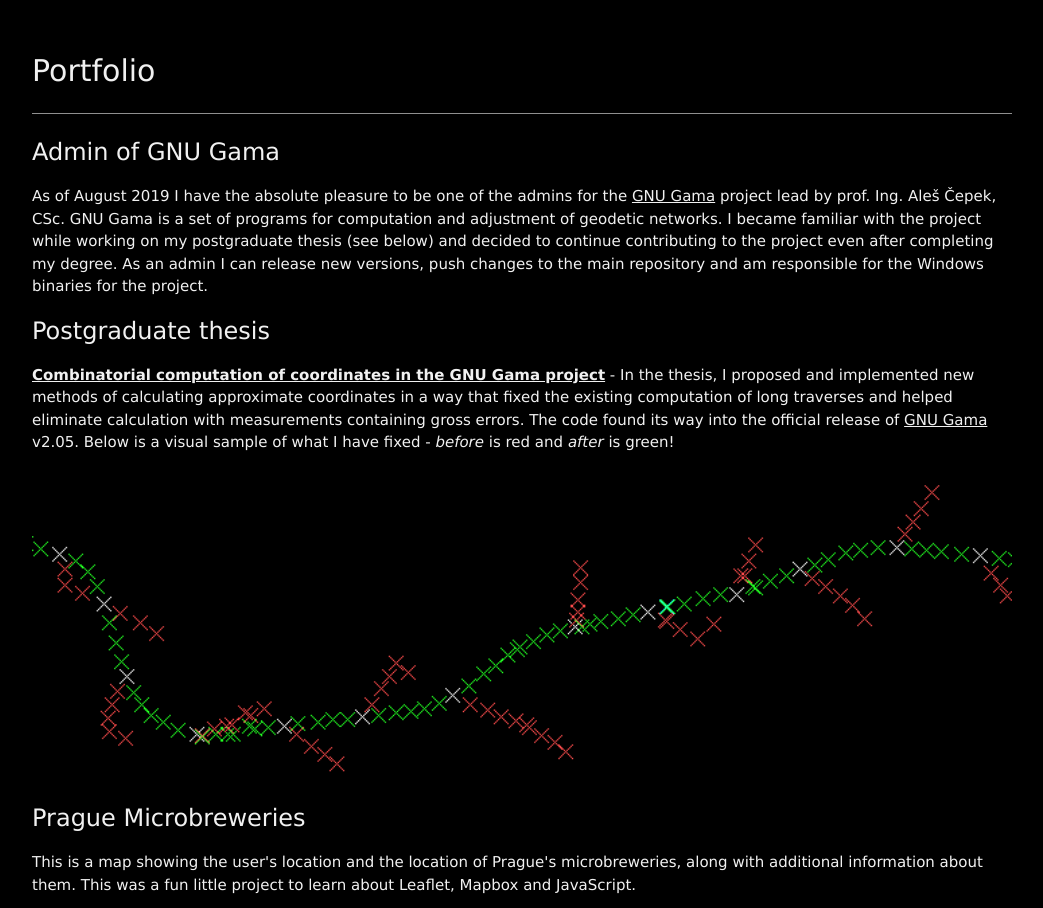
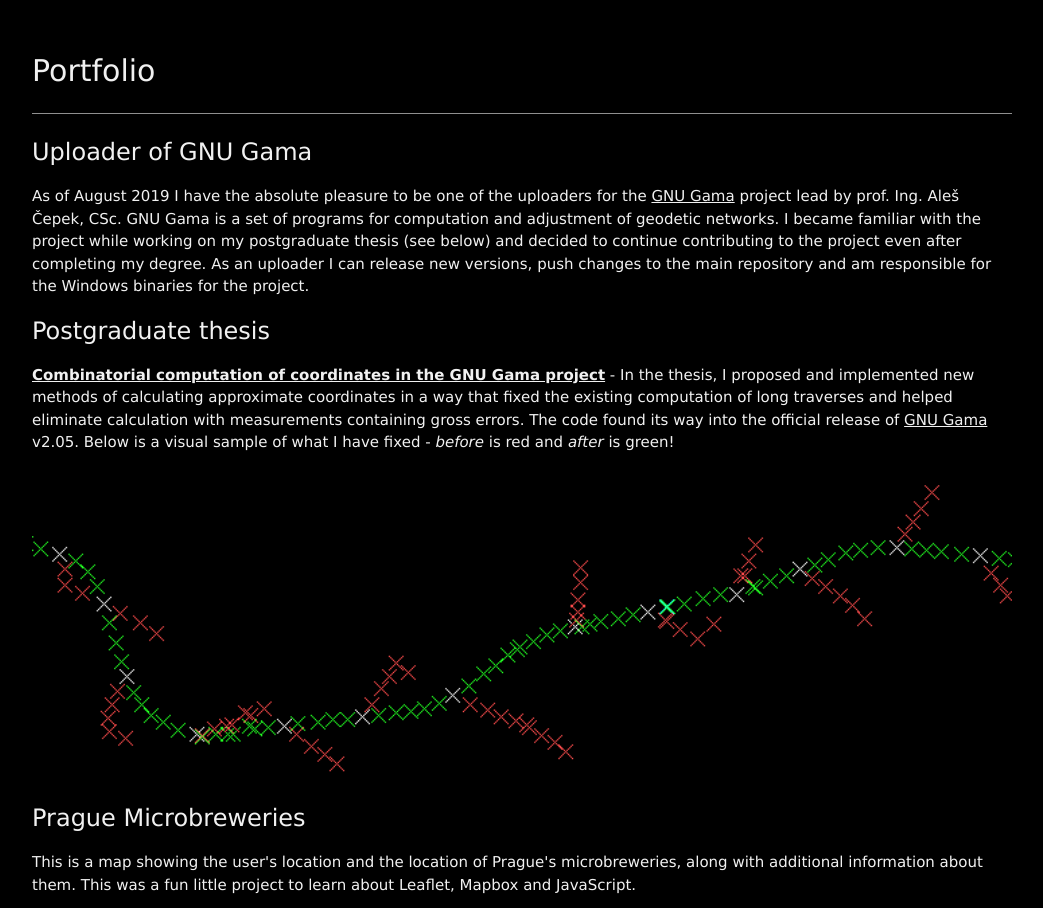
Before and after one commit to millapet/millapet.github.io, a plain HTML site: page index.html in a window 1280 px wide. Shown: the part 1320-2228 px from the top of the page, without its empty margins (118-1161 px from the left). Drawn offline with Linux system fonts and the light colour scheme.

Commit message:
Clarification

```diff
--- a/index.html
+++ b/index.html
@@ -78,8 +78,8 @@
     <h2>Portfolio</h2>
     <hr class="w3-opacity">
 
-	 <h3>Admin of GNU Gama</h3>
-	 <p>As of August 2019 I have the absolute pleasure to be one of the admins for the <a href="https://www.gnu.org/software/gama/" target="_blank" rel="noreferrer">GNU Gama</a> project lead by prof. Ing. Aleš Čepek, CSc. GNU Gama is a set of programs for computation and adjustment of geodetic networks. I became familiar with the project while working on my postgraduate thesis (see below) and decided to continue contributing to the project even after completing my degree. As an admin I can release new versions, push changes to the main repository and am responsible for the Windows binaries for the project. </p>
+	 <h3>Uploader of GNU Gama</h3>
+	 <p>As of August 2019 I have the absolute pleasure to be one of the uploaders for the <a href="https://www.gnu.org/software/gama/" target="_blank" rel="noreferrer">GNU Gama</a> project lead by prof. Ing. Aleš Čepek, CSc. GNU Gama is a set of programs for computation and adjustment of geodetic networks. I became familiar with the project while working on my postgraduate thesis (see below) and decided to continue contributing to the project even after completing my degree. As an uploader I can release new versions, push changes to the main repository and am responsible for the Windows binaries for the project. </p>
 
 	 <h3>Postgraduate thesis</h3>
 	 <p>
```
